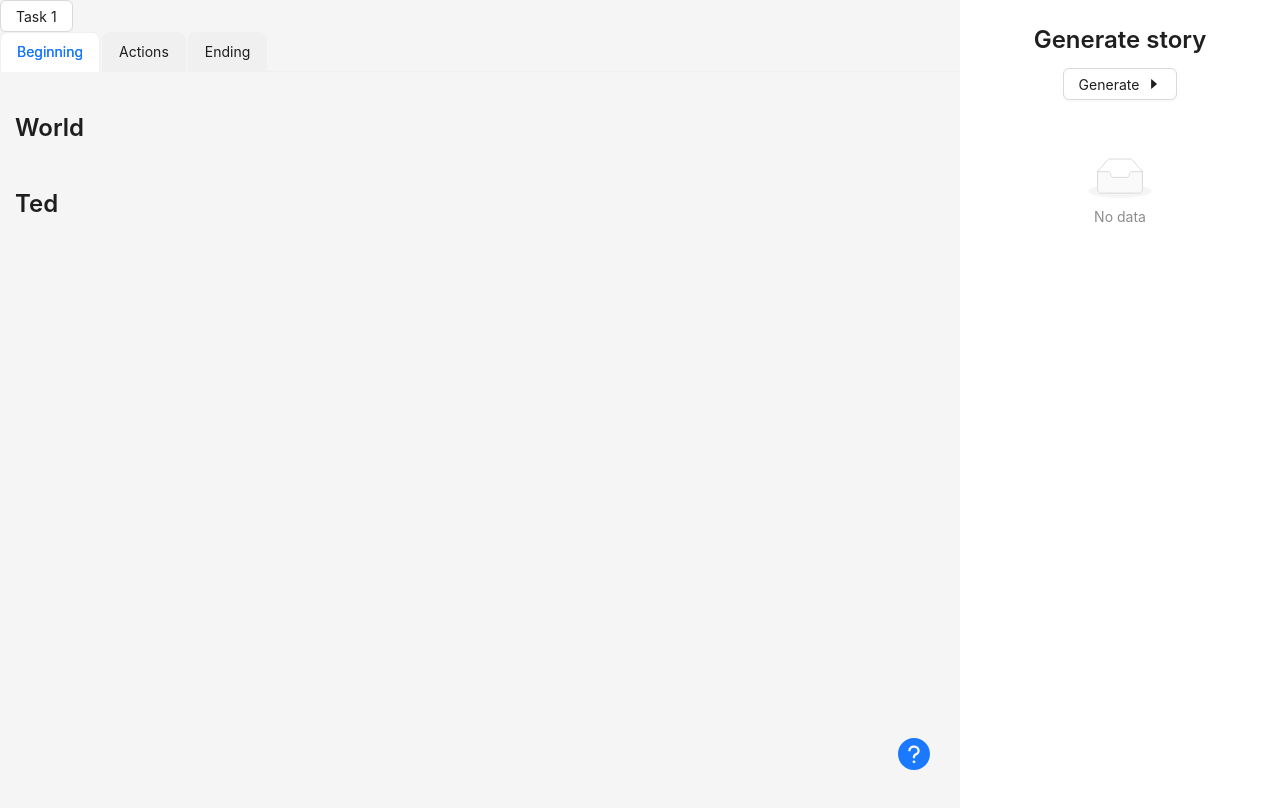
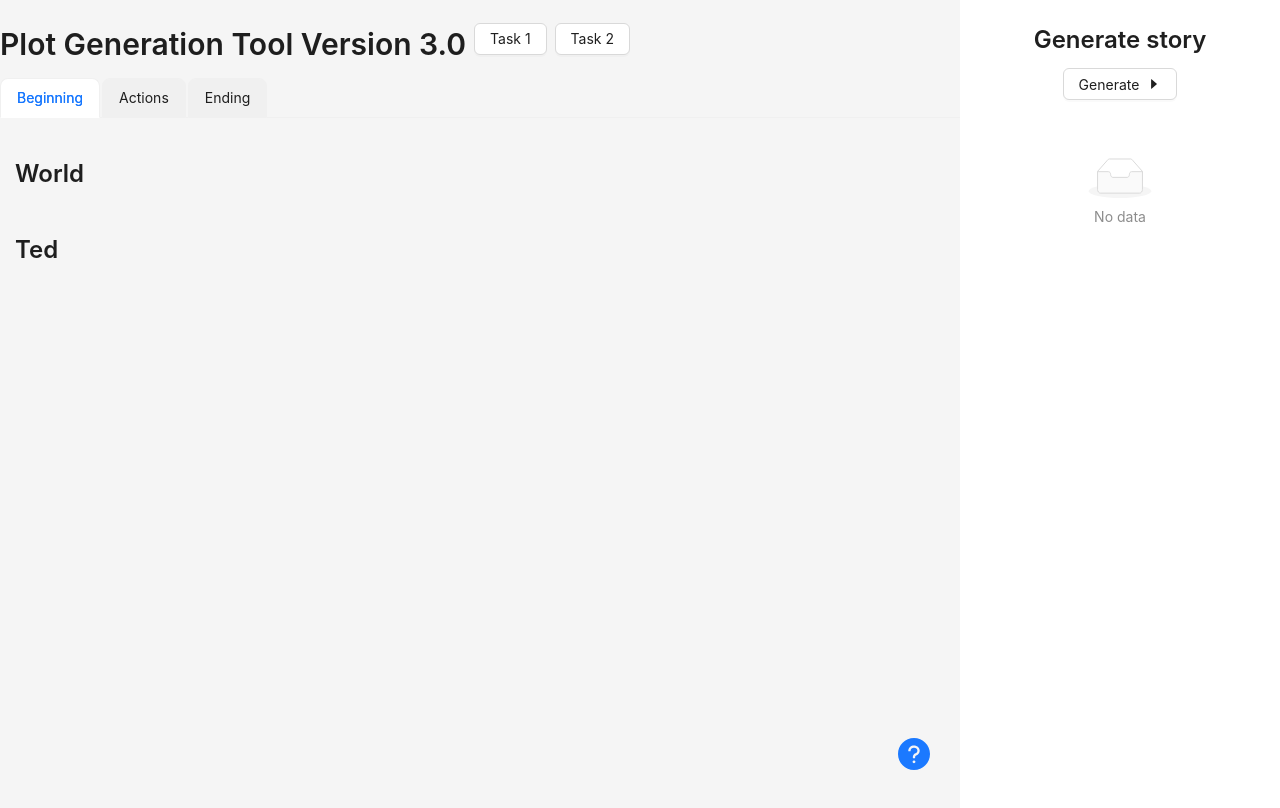
Before and after one commit to rushsangs/story-app, a React (Create React App) app in the folder ClientApp/: page / in a window 1280 px wide. Built offline with nearby package versions, Linux system fonts and the light colour scheme.

Commit message:
ending tab with beliefs and minor fixes

```diff
--- a/ClientApp/src/components/Ending/Ending.js
+++ b/ClientApp/src/components/Ending/Ending.js
@@ -56,7 +56,7 @@ const Ending =({componentId, dropdownComponents, onDropdownChangeCallback, onCom
         <Title level={3}>World</Title>
         {dropdownComponents.filter((obj) => obj.page==="ending" && obj.group==="world").map((obj) => obj.component)}
         <Title level={3}>Ted</Title>
-        {dropdownComponents.filter((obj) => obj.page==="ending" && obj.group==="ted").map((obj) => obj.component)}
+        {dropdownComponents.filter((obj) => obj.page==="ending" && obj.group==="Teddy").map((obj) => obj.component)}
       </Space>
     </>
   );
--- a/ClientApp/src/components/Home/Home.js
+++ b/ClientApp/src/components/Home/Home.js
@@ -1,5 +1,5 @@
 import React, { useEffect, useRef, useState } from "react";
-import { Button } from "antd";
+import { Button, Space } from "antd";
 import { CaretRightOutlined } from "@ant-design/icons";
 import TabsPanel from "../TabsPanel/TabsPanel";
 import StoryPanel from "../StoryPanel/StoryPanel";
@@ -10,6 +10,7 @@ import { Layout, Modal } from "antd";
 import { mockInitialDropdowns, sampleInitialDropdowns, shape_into_dropdownrequestitems } from "../../Data/dropdowns";
 import { getInitialDropdownData } from "../../Data/apis";
 import { task1 } from "../../Data/story";
+import Title from "antd/es/typography/Title";
 const { Sider, Content } = Layout;
 
 const Home = () => {
@@ -71,6 +72,7 @@ const Home = () => {
     //clear all previous dropdowns
     await setDropdownComponents([]);
     await setComponentId(0);
+    await setDropdownValues({});
     await setStoryTaskComponents(task1);
 
     for(let i=0; i < rows.length; ++i)
@@ -127,11 +129,16 @@ const Home = () => {
       }}
     >
       <Content>
-      <div>
-      <Button onClick={() => onTaskClick(handleDropdownChangeCallback)}>
+      <Space>
+          <Title level={2}>Plot Generation Tool Version 3.0</Title>
+          <Button onClick={() => onTaskClick(handleDropdownChangeCallback)}>
             Task 1
           </Button>
-      </div>
+          <Button onClick={() => onTaskClick(handleDropdownChangeCallback)}>
+            Task 2
+          </Button>
+      </Space>
+
         <TabsPanel componentId = {componentId} onDropdownChangeCallback={handleDropdownChangeCallback} dropdownComponents = {dropdownComponents} onComponentChange={(x) => setComponentId(x)} onDropdownChange={(x) => setDropdownComponents(x)}/>
 
       </Content>
```
